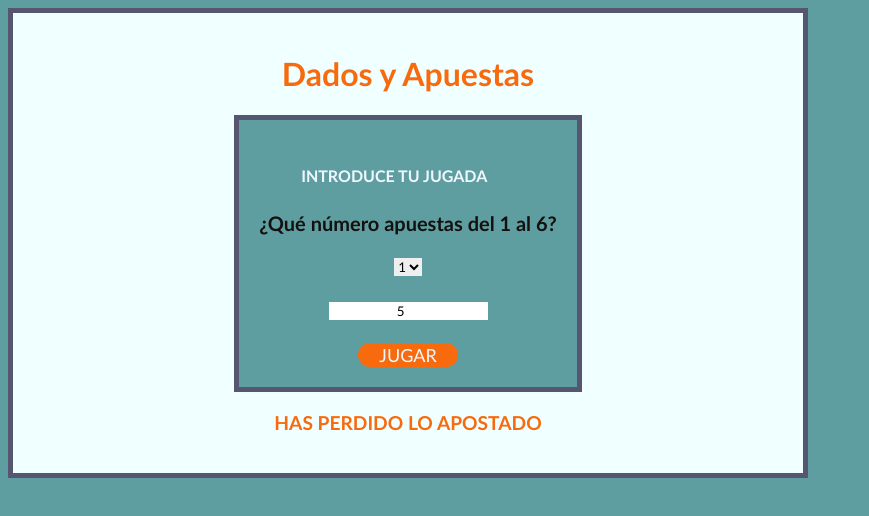
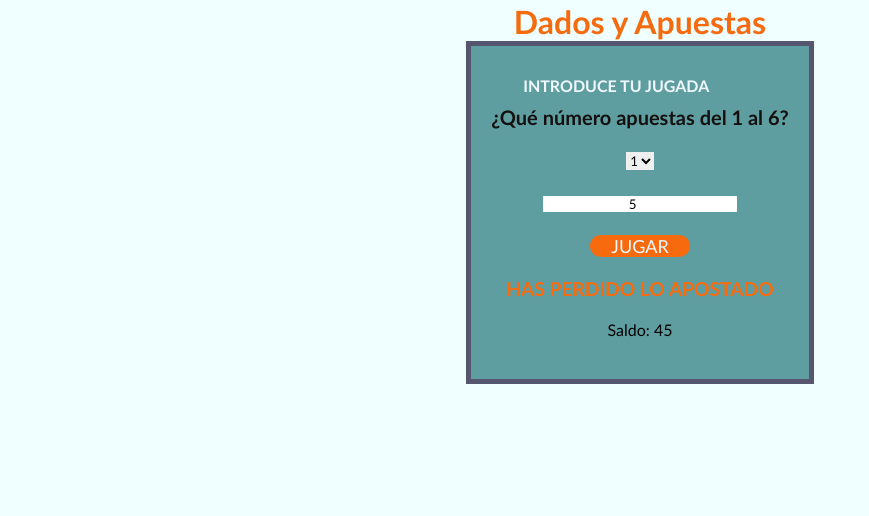
Before and after one commit to Adalab/modulo-2-evaluacion-intermedia-Carmenyo, a plain HTML site: page index.html in a window 1280 px wide. Both pictures are taken after typing "5" into the empty fields and a click on the input "Jugar". Shown: the whole page, without its empty margins (0-869 px from the left). Drawn offline with Linux system fonts and the light colour scheme.

Commit message:
update game

```diff
--- a/index.html
+++ b/index.html
@@ -1,21 +1,23 @@
 <!DOCTYPE html>
 <html lang="en">
   <head>
-    <meta charset="UTF-8">
-    <meta http-equiv="X-UA-Compatible" content="IE=edge">
-    <meta name="viewport" content="width=, initial-scale=1.0">
+    <meta charset="UTF-8" />
+    <meta http-equiv="X-UA-Compatible" content="IE=edge" />
+    <meta name="viewport" content="width=, initial-scale=1.0" />
 
-    <link rel="stylesheet" href="./styles/main.css">
+    <link rel="stylesheet" href="./styles/main.css" />
     <title>Dados y Apuestas</title>
   </head>
   <body>
     <div class="container">
       <h1 class="title">Dados y Apuestas</h1>
-    <div class= "container2">
+      <div class="container2">
         <p class="subtitle">Introduce tu jugada</p>
         <form class="form">
-        <label class="question" for="number">¿Qué número apuestas del 1 al 6?</label>
-        <select name="select" class=" js-select select">
+          <label class="question" for="number"
+            >¿Qué número apuestas del 1 al 6?</label
+          >
+          <select name="select" class="js-selected select">
             <option value="1">1</option>
             <option value="2">2</option>
             <option value="3">3</option>
@@ -23,20 +25,31 @@
             <option value="5">5</option>
             <option value="6">6</option>
           </select>
-        <input class="input"
+          <input
             type="number"
             name="number"
-        id="number"
-        class="js-number"
-        placeholder="¿Cuanto apuestas?"/>
+            class="js-cantidad input"
+            placeholder="¿Cuanto apuestas?"
+            required
+          />
 
-        <input type="submit" value="Jugar" class="js-submit button" />
+          <input type="submit" value="Jugar" class="js-play button" />
+
+          <p class="indication js-result">Vamos a jugar</p>
+
+          <p class="js-saldo">Saldo: <span class="js-money"></span></p>
+
+          <div>
+            <p class="js-winner"></p>
           </div>
-        <p class="indication js-indication">¡Vamos a Jugar!</p>
 
-        <p class="js-player money">Saldo: 50€</p>
+          <button class="badge reaload hidden js-reload button">
+            Reiniciar Juego
+          </button>
+        </form>
       </div>
-       </form>
+    </div>
+
     <script src="./main.js"></script>
   </body>
 </html>
--- a/main.js
+++ b/main.js
@@ -1,27 +1,77 @@
 "use strict";
 //const declaration
-const select = document.querySelector(".js-select");
-const BetValue = document.querySelector ("js-number")
-const submitBtn = document.querySelector (".js-submit");
-const indicationText = document.querySelector(".js-indication");
-const playerValue = document.querySelector(".js-player");
+const selectElement = document.querySelector(".js-selected");
+const btn = document.querySelector(".js-play");
+const result = document.querySelector(".js-result");
+const saldo = document.querySelector(".js-saldo");
+const cantidad = document.querySelector(".js-cantidad");
+const textMoney = document.querySelector(".js-money");
+const reinit = document.querySelector(".js-reload");
 
-const randomNumber = getRandomNumber(6);
+let salValue = 50;
 
-console.log('El número aleatorio es:', randomNumber);
-//
+textMoney.innerHTML = salValue;
+
 function getRandomNumber(max) {
-    return Math.ceil(Math.random() * max);
+  return Math.ceil(Math.random() * max);
+}
+
+function game(selectValue, randomNumber) {
+  //agregamos el min y el max al input que recoge la apuesta
+
+  let valueInput = valorMaximoInput();
+
+
+  if (valueInput > salValue) {
+    result.innerHTML = "No puedes apostar mas de lo que tienes";
+    reinit.classList.remove("hidden");
+    btn.classList.add("hidden");
+  } else {
+    if (selectValue === randomNumber) {
+      result.innerHTML = "Has ganado el doble de lo apostado";
+      salValue += valueInput * 2;
+      if (salValue >= 200) {
+        result.innerHTML = "No puedes seguir jugando ya has ganado lo máximo";
+        salValue = 200;
+        reinit.classList.remove("hidden");
+        btn.classList.add("hidden");
+      }
+    } else {
+      result.innerHTML = "Has perdido lo apostado";
+      salValue = salValue - valueInput;
+    }
+
+    if (salValue === 0) {
+      result.innerHTML = "No tienes saldo para continuar";
+      reinit.classList.remove("hidden");
+      btn.classList.add("hidden");
+    }
+    textMoney.innerHTML = salValue;
   }
 
+  function valorMaximoInput() {
+    cantidad.setAttribute("min", 0);
+    cantidad.setAttribute("max", salValue);
+    let valueInput = parseInt(cantidad.value);
+    return valueInput;
+  }
+}
 
-function playGame(event) {
-    event.preventDefault();
-    const selectedValue = parseInt(select.value);
-    if (randomNumber === selectedValue ) { indicationText.innerHTML = "Has ganado el doble de lo apostado";
-    } else {
-    indicationText.innerHTML = "Has perdido lo apostado";
-    }
-  }
+function handleClick(event) {
+  event.preventDefault();
+  const selectValue = parseInt(selectElement.value);
+  const randomNumber = getRandomNumber(6);
+  game(selectValue, randomNumber);
+}
 
-submitBtn.addEventListener('click', playGame)
+// Creamos una función que define el valor máximo y mínimo del input de la apuesta
+
+function handleClickReinit() {
+  cantidad.value = "";
+  salValue = 50;
+  reinit.classList.add("hidden");
+  btn.classList.remove("hidden");
+}
+
+btn.addEventListener("click", handleClick);
+reinit.addEventListener("click", handleClickReinit);
--- a/styles/main.css
+++ b/styles/main.css
@@ -1,33 +1,34 @@
 * {
-    font-family: 'Gill Sans', 'Gill Sans MT', Calibri, 'Trebuchet MS', sans-serif;
+  margin: 0;
+  padding: 0;
+  box-sizing: border-box;
+  font-family: "Gill Sans", "Gill Sans MT", Calibri, "Trebuchet MS", sans-serif;
 }
 
 body {
-  background-color: cadetblue;
+  background-color: azure;
   align-items: center;
   text-align: center;
-  width: 100vh;
 }
 
 .container {
+  width: 100%;
   display: flex;
   flex-direction: column;
   background-color: azure;
-  border: solid 5px rgb(86, 86, 112);
   align-items: center;
   text-align: center;
-  margin: auto;
-  padding: 20px;
+  padding: 2px;
 }
 
 .title {
   color: rgb(247, 107, 14);
 }
 
-.container2{
-    background-color: cadetblue;
-    padding: 20px;
-    border: solid rgb(86, 86, 112) 5px;
+.container2 {
+  background-color: cadetblue;
+  padding: 20px;
+  border: solid rgb(86, 86, 112) 5px;
 }
 
 .subtitle {
@@ -36,7 +37,6 @@ body {
   text-transform: uppercase;
   padding: 10px;
   font-weight: 600;
-
 }
 
 .form {
@@ -57,9 +57,10 @@ body {
   text-align: center;
   border: solid cadetblue 3px;
 }
-.input{
-    border: solid cadetblue 3px;
-    text-align: center;
+.input {
+  border: solid cadetblue 3px;
+  text-align: center;
+  width: 200px;
 }
 .indication {
   text-transform: uppercase;
@@ -78,6 +79,6 @@ body {
   color: aliceblue;
 }
 
-.money {
+.hidden{
   display: none;
 }
```
Lines whose indentation alone changed are shown as unchanged.
